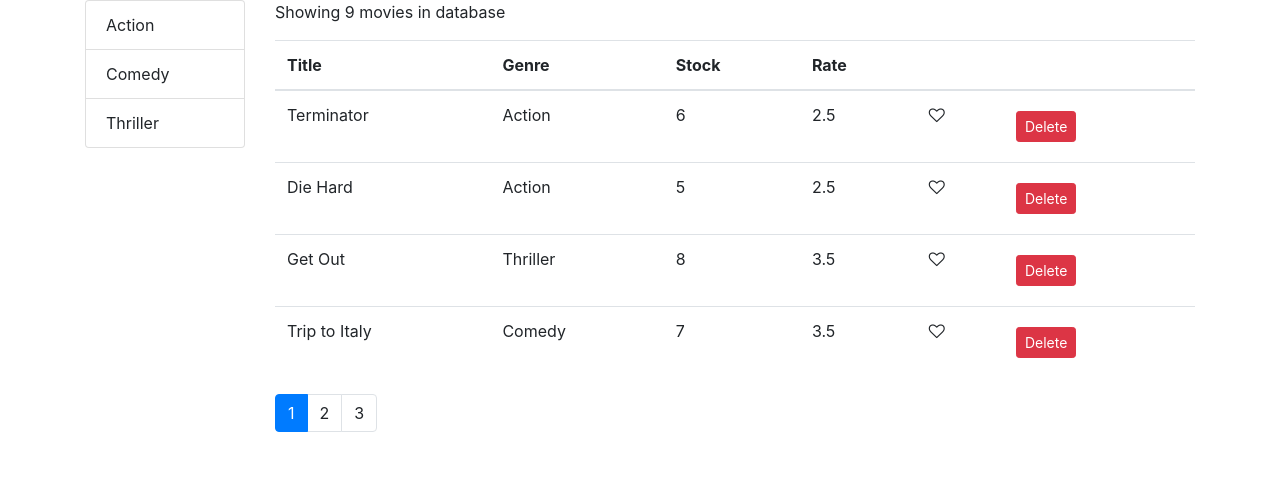
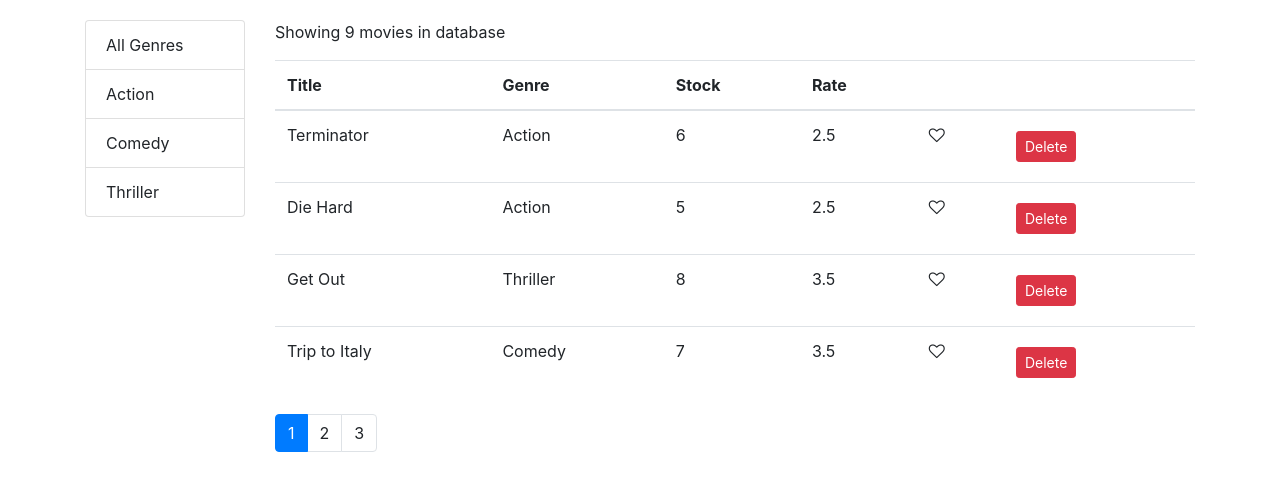
Before and after one commit to codewithz/sony-movies-app, a React (Create React App) app: page / in a window 1280 px wide. Shown: the top 490 px of the page. Built offline with nearby package versions, Linux system fonts and the light colour scheme.

Commit message:
Filtering- Added Genres and All Genres Filter

```diff
--- a/src/components/MoviesComponent.jsx
+++ b/src/components/MoviesComponent.jsx
@@ -11,7 +11,8 @@ export default function MoviesComponent() {
     const [movies, setMovies] = useState(getMovies());
     const [pageSize, setPageSize] = useState(4);
     const [currentPage, setCurrentPage] = useState(1);
-    const [genres, setGenres] = useState(getGenres())
+    const [genres, setGenres] = useState([{ _id: '', name: 'All Genres' }, ...getGenres()])
+    const [selectedGenre, setSelectedGenre] = useState(null)
 
     const handleDelete = (movie) => {
         const filteredMovies = movies.
@@ -34,22 +35,30 @@ export default function MoviesComponent() {
     }
 
     const handleGenreSelect = (genre) => {
-        console.log(genre)
+        setSelectedGenre(genre.name)
+        setCurrentPage(1)
     }
 
     if (count === 0) {
         return <p>There are no movies in the database</p>
     }
 
-    const paginatedMovies = paginate(movies, currentPage, pageSize)
+    const filteredMovies = selectedGenre && selectedGenre !== 'All Genres' ?
+        movies.filter(m => m.genre.name === selectedGenre) : movies;
+
+    const paginatedMovies = paginate(filteredMovies, currentPage, pageSize)
 
     return (
-        <div className="row">
+        <div className="row" style={{ marginTop: '20px' }}>
             <div className="col-2">
-                <ListGroup items={genres} onItemSelect={handleGenreSelect} />
+                <ListGroup
+                    items={genres}
+                    onItemSelect={handleGenreSelect}
+                    selectedItem={selectedGenre}
+                />
             </div>
             <div className="col">
-                <p>Showing {count} movies in database</p>
+                <p>Showing {filteredMovies.length} movies in database</p>
                 <table class="table">
                     <thead>
                         <tr>
@@ -91,7 +100,7 @@ export default function MoviesComponent() {
                     </tbody>
                 </table>
                 <Pagination
-                    itemsCount={count}
+                    itemsCount={filteredMovies.length}
                     pageSize={pageSize}
                     currentPage={currentPage}
                     onPageChange={handlePageChange} />
```
